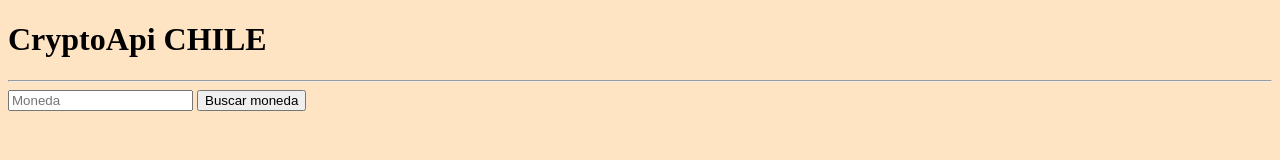
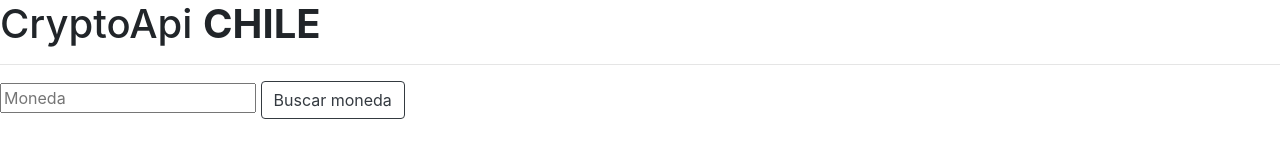
Before and after one commit to Xtremono/crypto-api, a plain HTML site: page index.html in a window 1280 px wide. Drawn offline with nearby package versions, Linux system fonts and the light colour scheme.

Commit message:
instalacion de boostrap

```diff
--- a/index.html
+++ b/index.html
@@ -4,15 +4,16 @@
   <meta charset="UTF-8">
   <meta name="viewport" content="width=device-width, initial-scale=1.0">
   <link rel="stylesheet" href="./styles.css">
+  <link rel="stylesheet" href="https://cdn.jsdelivr.net/npm/bootstrap@4.1.3/dist/css/bootstrap.min.css" integrity="sha384-MCw98/SFnGE8fJT3GXwEOngsV7Zt27NXFoaoApmYm81iuXoPkFOJwJ8ERdknLPMO" crossorigin="anonymous">
   <script src="index.js" defer></script>
 
-  <title>Document</title>
+  <title>CryptoApi</title>
 </head>
 <body>
   <h1>CryptoApi <b>CHILE</b></h1>
   <hr>
   <input id="input" type="text" placeholder="Moneda">
-  <button id="button">Buscar moneda</button>
+  <button id="button" type="button" class="btn btn-outline-dark">Buscar moneda</button>
   <div id="result"></div>
 </body>
 </html>
```
